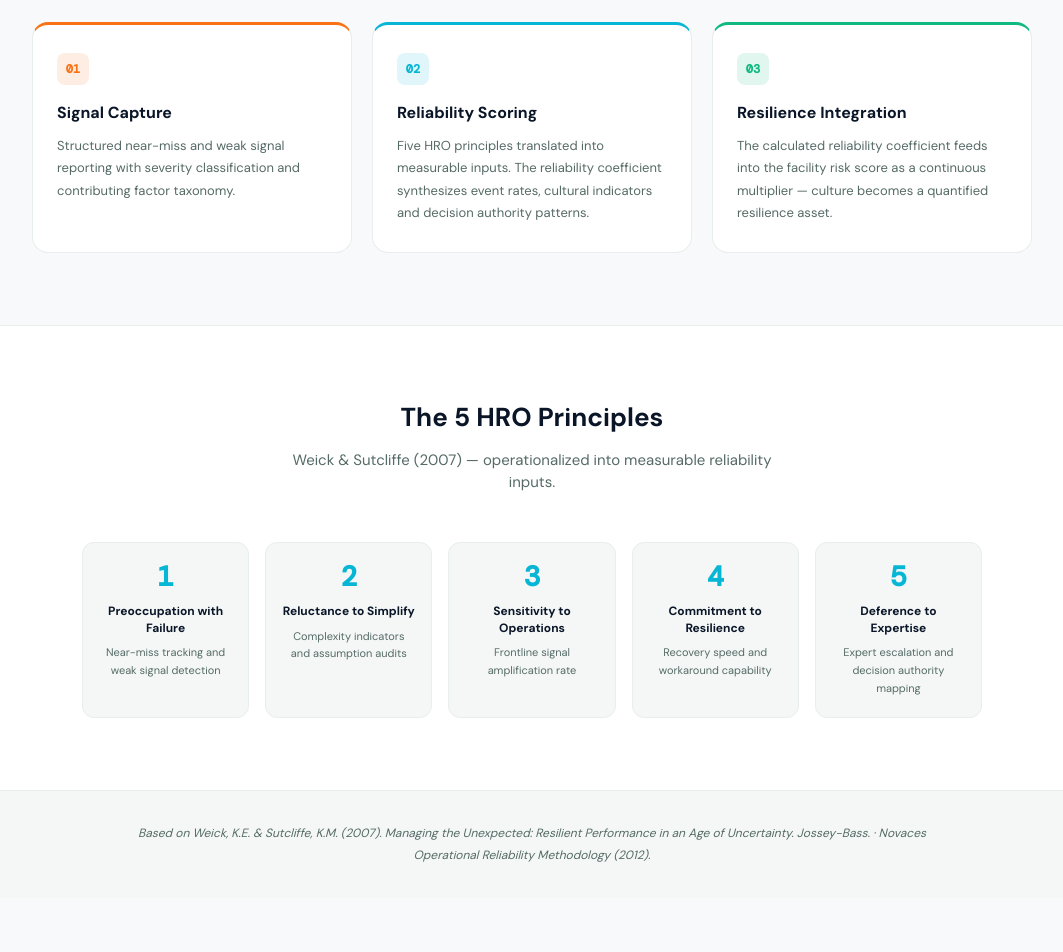
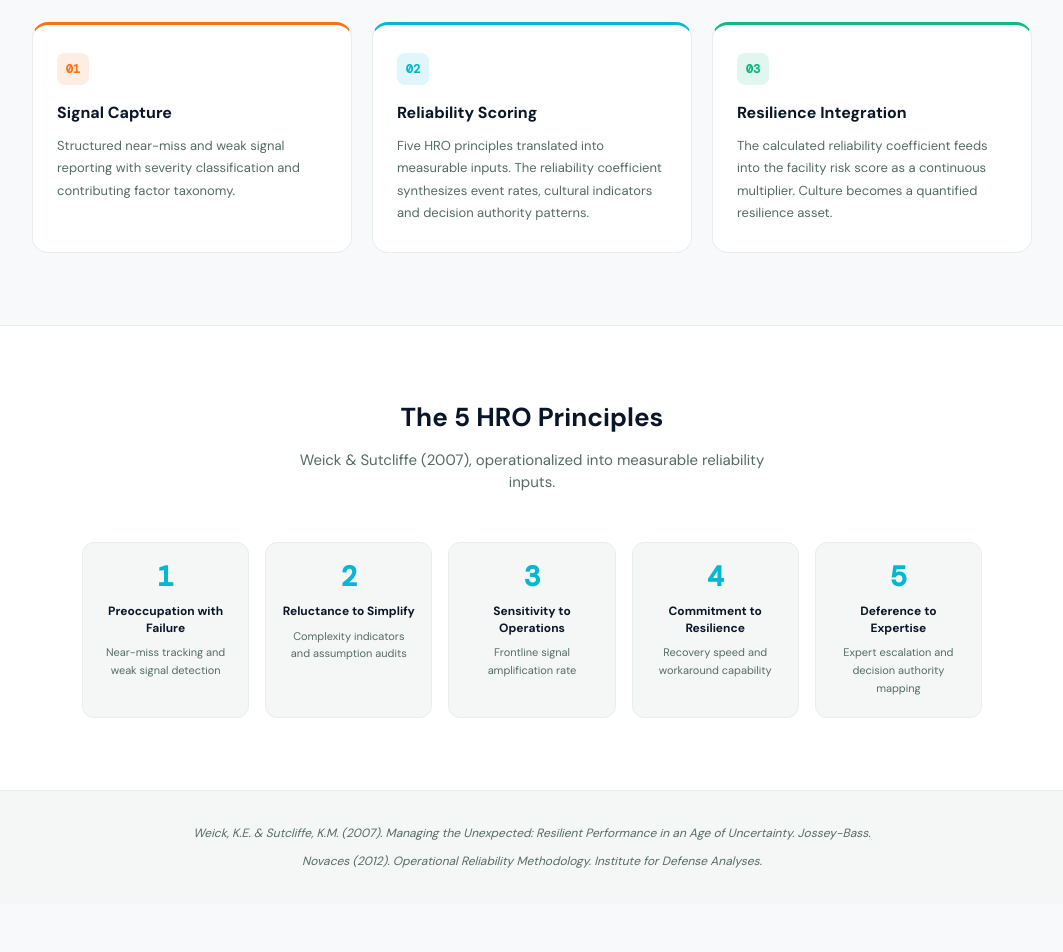
Before and after one commit to resiliagroup/resilia-platform, a Next.js app: page /platform/omni-hro in a window 1280 px wide. Shown: the part 760-1712 px from the top of the page, without its empty margins (108-1171 px from the left). Built offline with nearby package versions, Linux system fonts and the light colour scheme; a web font is replaced by a local one.

Commit message:
fix: omniHRO tire işaretleri ve akademik referans formatı

```diff
--- a/src/app/platform/omni-hro/page.tsx
+++ b/src/app/platform/omni-hro/page.tsx
@@ -49,7 +49,7 @@ const STAGES = [
   {
     step: '03',
     title: 'Resilience Integration',
-    desc: 'The calculated reliability coefficient feeds into the facility risk score as a continuous multiplier — culture becomes a quantified resilience asset.',
+    desc: 'The calculated reliability coefficient feeds into the facility risk score as a continuous multiplier. Culture becomes a quantified resilience asset.',
     color: '#10B981',
   },
 ]
@@ -150,7 +150,7 @@ export default function OmniHROPage() {
               The 5 HRO Principles
             </h2>
             <p style={{ fontSize:15, color:MG, maxWidth:500, margin:'0 auto' }}>
-              Weick &amp; Sutcliffe (2007) — operationalized into measurable reliability inputs.
+              Weick &amp; Sutcliffe (2007), operationalized into measurable reliability inputs.
             </p>
           </div>
           <div style={{ display:'grid', gridTemplateColumns:'repeat(5,1fr)', gap:16 }}>
@@ -176,11 +176,14 @@ export default function OmniHROPage() {
       {/* ACADEMIC REFERENCES */}
       <section style={{ padding:'32px 48px', background:GR, borderTop:`1px solid ${BORDER}` }}>
         <div style={{ maxWidth:800, margin:'0 auto', textAlign:'center' }}>
-          <p style={{ fontSize:12, color:MG, fontStyle:'italic', lineHeight:1.8 }}>
-            Based on Weick, K.E. &amp; Sutcliffe, K.M. (2007).{' '}
-            <em>Managing the Unexpected: Resilient Performance in an Age of Uncertainty.</em> Jossey-Bass. ·
-            Novaces Operational Reliability Methodology (2012).
-          </p>
+          <div style={{ display:'flex', flexDirection:'column', gap:6 }}>
+            <p style={{ fontSize:12, color:MG, fontStyle:'italic', lineHeight:1.8 }}>
+              Weick, K.E. &amp; Sutcliffe, K.M. (2007). <em>Managing the Unexpected: Resilient Performance in an Age of Uncertainty.</em> Jossey-Bass.
+            </p>
+            <p style={{ fontSize:12, color:MG, fontStyle:'italic', lineHeight:1.8 }}>
+              Novaces (2012). <em>Operational Reliability Methodology.</em> Institute for Defense Analyses.
+            </p>
+          </div>
         </div>
       </section>
 
```
